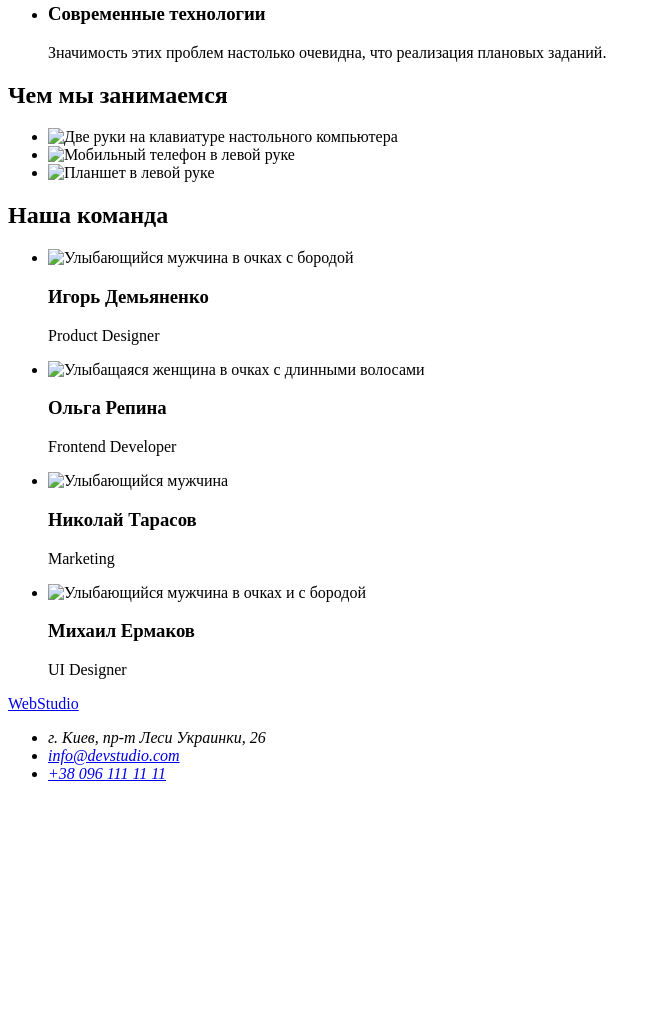
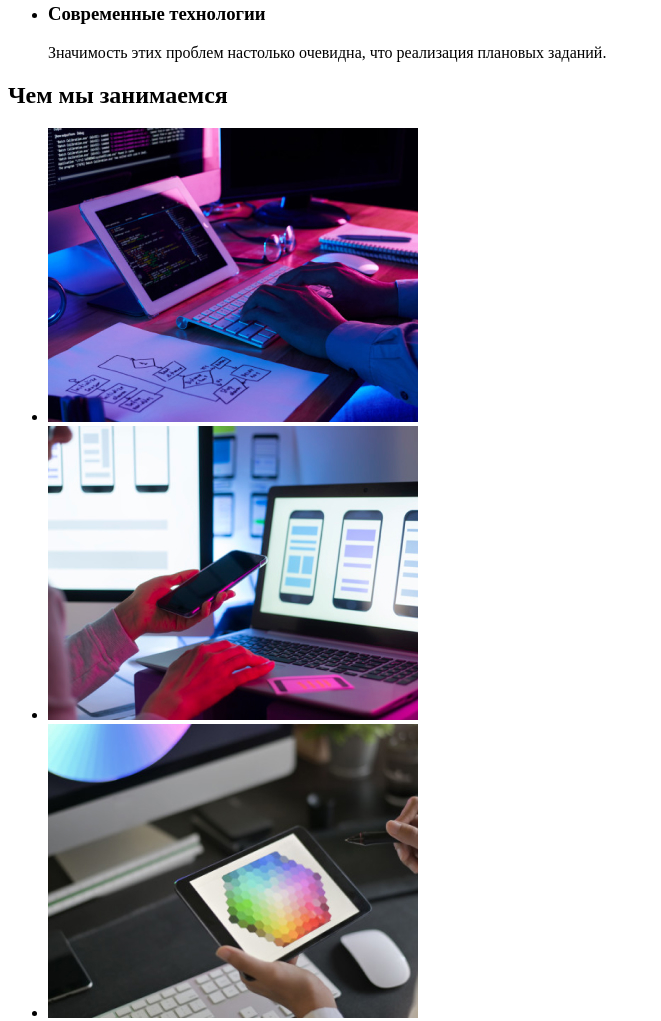
Before and after one commit to MykolaBiletskiy/goit-markup-hw-01, a plain HTML site: page index.html in a window 1280 px wide. Shown: the part 532-1553 px from the top of the page, without its empty margins (0-661 px from the left). Before the commit the page ends 1331 px from the top, so only its background shows below. Drawn offline with Linux system fonts and the light colour scheme.

Commit message:
Главная страница

```diff
--- a/index.html
+++ b/index.html
@@ -71,13 +71,13 @@
             <h2>Чем мы занимаемся</h2>
             <ul>
                 <li>
-                    <img src="./images/1.png" alt="Две руки на клавиатуре настольного компьютера" width="370"   />
+                    <img src="./images/work1.jpg" alt="Две руки на клавиатуре настольного компьютера" width="370"   />
                 </li>
                 <li>
-                    <img src="./images/2.png" alt="Мобильный телефон в левой руке" width="370"  />
+                    <img src="./images/work2.jpg" alt="Мобильный телефон в левой руке" width="370"  />
                 </li>
                 <li>
-                    <img src="./images/3.png" alt="Планшет в левой руке" width="370"    />
+                    <img src="./images/work3.jpg" alt="Планшет в левой руке" width="370"    />
                 </li>
             </ul>
         </section>
@@ -87,22 +87,22 @@
             <h2>Наша команда</h2>
             <ul>
                 <li>
-                    <img src="./images/team1.png" alt="Улыбающийся мужчина в очках с бородой" width="270"   />
+                    <img src="./images/teamcard1.jpg" alt="Улыбающийся мужчина в очках с бородой" width="270"   />
                     <h3>Игорь Демьяненко</h3>
                     <p>Product Designer</p>
                 </li>
                 <li>
-                    <img src="./images/team2.png" alt="Улыбащаяся женщина в очках с длинными волосами" width="270"  />
+                    <img src="./images/teamcard2.jpg" alt="Улыбащаяся женщина в очках с длинными волосами" width="270"  />
                     <h3>Ольга Репина</h3>
                     <p>Frontend Developer</p>
                 </li>
                 <li>
-                    <img src="./images/team3.png" alt="Улыбающийся мужчина" width="270"  />
+                    <img src="./images/teamcard3.jpg" alt="Улыбающийся мужчина" width="270"  />
                     <h3>Николай Тарасов</h3>
                     <p>Marketing</p>
                 </li>
                 <li>
-                    <img src="./images/team4.png" alt="Улыбающийся мужчина в очках и с бородой" width="270" />
+                    <img src="./images/teamcard4.jpg" alt="Улыбающийся мужчина в очках и с бородой" width="270" />
                     <h3>Михаил Ермаков</h3>
                     <p>UI Designer</p>
                 </li>
```
